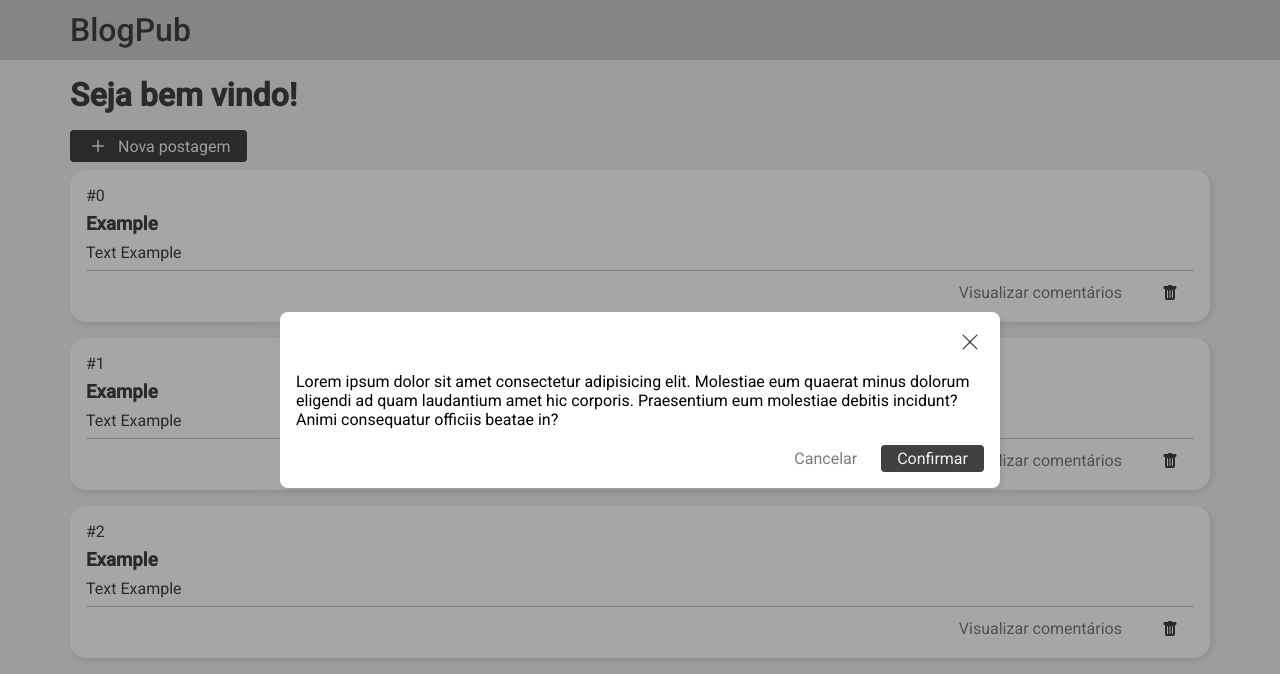
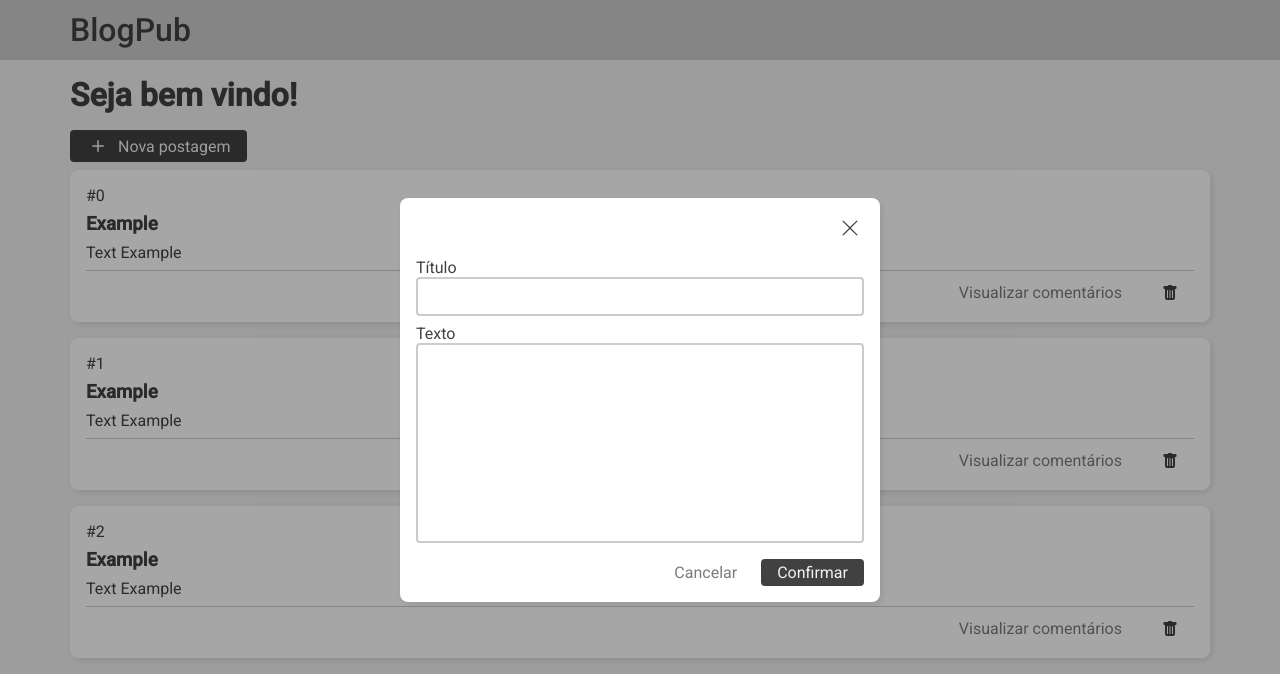
Before and after one commit to leonardo-junior/psicomanager_prototype, a Next.js app: page / in a window 1280 px wide. Both pictures are taken after a click on the button "Nova postagem". Shown: the top 674 px of the page. Built offline with nearby package versions, Linux system fonts and the light colour scheme.

Commit message:
feat: add comments/delete modals

```diff
--- a/package.json
+++ b/package.json
@@ -16,6 +16,7 @@
     "next": "13.4.2",
     "react": "18.2.0",
     "react-dom": "18.2.0",
+    "react-hook-form": "^7.45.2",
     "react-icons": "^4.10.1",
     "sass": "^1.62.1",
     "typescript": "5.0.4"
--- a/src/components/common/modal/buttons/buttons.module.scss
+++ b/src/components/common/modal/buttons/buttons.module.scss
@@ -1,4 +1,5 @@
 .container {
   display: flex;
   gap: 8px;
+  margin-left: auto;
 }
--- /dev/null
+++ b/src/components/common/modal/comments/comments.module.scss
@@ -0,0 +1,24 @@
+.container {
+  max-height: 100%;
+  padding: 4px;
+  display: flex;
+  flex-direction: column;
+  gap: 8px;
+  overflow-y: auto;
+  scrollbar-color: #CCC;
+
+  &::-webkit-scrollbar-thumb {
+    background-color: #888;
+    border-radius: 6px;
+  }
+
+  &::-webkit-scrollbar-track {
+    background-color: #f1f1f1;
+  }
+
+  li {
+    border-radius: 4px;
+    padding: 8px;
+    box-shadow: 2px 2px 7px 0px rgba(0, 0, 0, 0.1);
+  }
+}
--- /dev/null
+++ b/src/components/common/modal/comments/comments.tsx
@@ -0,0 +1,15 @@
+import styles from './comments.module.scss'
+
+type CommentsProps = {
+  comments: string[]
+}
+
+export const Comments = ({ comments }: CommentsProps) => {
+  return (
+    <ul className={styles.container}>
+      {comments.map((comment, index) => (
+        <li key={index}>{comment}</li>
+      ))}
+    </ul>
+  )
+}
--- a/src/components/common/modal/container/container.module.scss
+++ b/src/components/common/modal/container/container.module.scss
@@ -24,16 +24,23 @@
   flex-direction: column;
   max-width: 720px;
   width: 100%;
+  max-height: 80vh;
   margin: 16px;
   box-shadow: 2px 2px 7px 0px rgba(0, 0, 0, 0.1);
 
-  :first-child {
-    margin-left: auto;
+  > div:first-child {
+    display: flex;
+    justify-content: space-between;
+
+    h2 {
+      font-size: 24px;
+      font-weight: 500;
+    }
   }
 
   @media screen and (min-width: 767px) {
     width: unset;
-    min-width: 340px;
+    min-width: 480px;
     margin: 32px;
   }
 }
--- a/src/components/common/modal/container/container.tsx
+++ b/src/components/common/modal/container/container.tsx
@@ -6,11 +6,12 @@
 
 type ContainerProps = {
   isOpen: boolean
+  title?: string
   closeModal: () => void
   children: ReactNode
 }
 
-export const Container = ({ isOpen, children, closeModal }: ContainerProps) => {
+export const Container = ({ title, isOpen, children, closeModal }: ContainerProps) => {
   return (
     <div
       className={clsx({
@@ -20,9 +21,13 @@
       onClick={closeModal}
     >
       <div className={styles.modal} onClick={(event) => event.stopPropagation()}>
-        <Button variant="secondary" onlyIcon onClick={closeModal}>
-          <BsXLg fontSize={20} color="#414141" />
-        </Button>
+        <div>
+          <h2>{title}</h2>
+
+          <Button variant="secondary" onlyIcon onClick={closeModal}>
+            <BsXLg fontSize={20} color="#414141" />
+          </Button>
+        </div>
 
         {children}
       </div>
--- a/src/components/common/modal/index.tsx
+++ b/src/components/common/modal/index.tsx
@@ -1,4 +1,5 @@
 import { Container } from './container/container'
 import { Buttons } from './buttons/buttons'
+import { Comments } from './comments/comments'
 
-export const Modal = { Container, Buttons }
+export const Modal = { Container, Buttons, Comments }
--- a/src/components/home/home.module.scss
+++ b/src/components/home/home.module.scss
@@ -35,3 +35,39 @@
   flex-direction: column;
   gap: 16px;
 }
+
+.form  {
+  display: flex;
+  gap: 8px;
+  flex-direction: column;
+
+  > div {
+    display: flex;
+    flex-direction: column;
+
+    label {
+      font-size: 16px;
+      color: #414141;
+    }
+
+    input {
+      border: 2px solid #ccc;
+      border-radius: 4px;
+      font-size: 16px;
+      color: #414141;
+      padding: 8px;
+      outline: none;
+    }
+
+    textarea {
+      border: 2px solid #ccc;
+      border-radius: 4px;
+      padding: 8px;
+      color: #414141;
+      font-size: 16px;
+      height: 200px;
+      resize: none;
+      outline: none;
+    }
+  }
+}
--- a/src/components/home/home.tsx
+++ b/src/components/home/home.tsx
@@ -4,9 +4,12 @@
 import { BsPlus } from 'react-icons/bs'
 import { Modal } from 'components/common/modal'
 import { useState } from 'react'
+import { useForm } from 'react-hook-form'
+import { roboto } from 'components/common/fonts'
 
 export const Home = () => {
   const [isModalOpen, setIsModalOpen] = useState(false)
+  const { register, handleSubmit, reset } = useForm()
 
   const posts = [
     { title: 'Example', text: 'Text Example' },
@@ -15,6 +18,7 @@
   ]
 
   function closeModal() {
+    reset()
     setIsModalOpen(false)
   }
 
@@ -25,18 +29,26 @@
   const confirmText =
     'Lorem ipsum dolor sit amet consectetur adipisicing elit. Molestiae eum quaerat minus dolorum eligendi ad quam laudantium amet hic corporis. Praesentium eum molestiae debitis incidunt? Animi consequatur officiis beatae in?'
 
+  function onSubmit(data: any) {
+    console.log(data)
+  }
+
   return (
     <>
       <Modal.Container isOpen={isModalOpen} closeModal={closeModal}>
-        <p>{confirmText}</p>
+        <form className={styles.form}>
+          <div>
+            <label>Título</label>
+            <input className={roboto.className} type="text" {...register('title', { required: true })} />
+          </div>
 
-        <Modal.Buttons
-          confirmText="Confirmar"
-          onCancel={closeModal}
-          onConfirm={() => {
-            return
-          }}
-        />
+          <div>
+            <label>Texto</label>
+            <textarea className={roboto.className} {...register('text', { required: true })} />
+          </div>
+        </form>
+
+        <Modal.Buttons confirmText="Confirmar" onCancel={closeModal} onConfirm={handleSubmit(onSubmit)} />
       </Modal.Container>
 
       <div className={styles.container}>
--- a/src/components/post/post.module.scss
+++ b/src/components/post/post.module.scss
@@ -4,7 +4,7 @@
   gap: 8px;
   padding: 16px;
   background-color: #fff;
-  border-radius: 16px;
+  border-radius: 8px;
   box-shadow: 2px 2px 7px 0px rgba(0, 0, 0, 0.1);
 
   p {
@@ -18,3 +18,7 @@
   margin-left: auto;
   gap: 8px;
 }
+
+.warning {
+  color: #f17474;
+}
--- a/src/components/post/post.tsx
+++ b/src/components/post/post.tsx
@@ -2,6 +2,8 @@
 
 import styles from './post.module.scss'
 import { Button } from 'components/common/button/button'
+import { Modal } from 'components/common/modal'
+import { useState } from 'react'
 
 type PostProps = {
   id: number
@@ -9,8 +11,101 @@
   text: string
 }
 
+const comments = [
+  'lorem',
+  'lorem',
+  'lorem',
+  'lorem',
+  'lorem',
+  'lorem',
+  'lorem',
+  'lorem',
+  'lorem',
+  'lorem',
+  'lorem',
+  'lorem',
+  'lorem',
+  'lorem',
+  'lorem',
+  'lorem',
+  'lorem',
+  'lorem',
+  'lorem',
+  'lorem',
+  'lorem',
+  'lorem',
+  'lorem',
+  'lorem',
+  'lorem',
+  'lorem',
+  'lorem',
+  'lorem',
+  'lorem',
+  'lorem',
+  'lorem',
+  'lorem',
+  'lorem',
+  'lorem',
+  'lorem',
+  'lorem',
+  'lorem',
+  'lorem',
+  'lorem',
+  'lorem',
+  'lorem',
+  'lorem',
+  'lorem',
+  'lorem',
+  'lorem',
+  'lorem',
+  'lorem',
+  'lorem',
+  'lorem',
+  'lorem',
+  'lorem',
+  'lorem',
+  'lorem',
+  'lorem',
+  'lorem',
+  'lorem',
+  'lorem',
+  'lorem',
+  'lorem',
+  'lorem',
+]
+
 export const Post = ({ id, title, text }: PostProps) => {
+  const [isCommentsModalOpen, setIsCommentsModalOpen] = useState(false)
+  const [isDeleteModalOpen, setIsDeleteModalOpen] = useState(false)
+
+  function openCommentsModal() {
+    setIsCommentsModalOpen(true)
+  }
+
+  function openDeletePostModal() {
+    setIsDeleteModalOpen(true)
+  }
+
+  function closeModals() {
+    setIsCommentsModalOpen(false)
+    setIsDeleteModalOpen(false)
+  }
+
   return (
+    <>
+      <Modal.Container title="Comentários" isOpen={isCommentsModalOpen} closeModal={closeModals}>
+        <Modal.Comments comments={comments} />
+        <Modal.Buttons confirmText="Fechar" onConfirm={closeModals} />
+      </Modal.Container>
+
+      <Modal.Container isOpen={isDeleteModalOpen} closeModal={closeModals}>
+        <p className={styles.warning}>
+          “Atenção! Ao excluir esta postagem os comentários também serão excluídos
+        </p>
+
+        <Modal.Buttons confirmText="Excluir" onCancel={closeModals} onConfirm={closeModals} />
+      </Modal.Container>
+
       <article className={styles.container}>
         <span>#{id}</span>
 
@@ -19,12 +114,15 @@
         <p>{text}</p>
 
         <div className={styles.buttons}>
-        <Button variant="secondary">Visualizar comentários</Button>
+          <Button variant="secondary" onClick={openCommentsModal}>
+            Visualizar comentários
+          </Button>
 
-        <Button variant="secondary">
+          <Button variant="secondary" onClick={openDeletePostModal}>
             <BsTrashFill color="#414141" />
           </Button>
         </div>
       </article>
+    </>
   )
 }
```
Also changed, not shown: 1 other file (tests, documents, lock files or other folders). Lines whose indentation alone changed are shown as unchanged.
